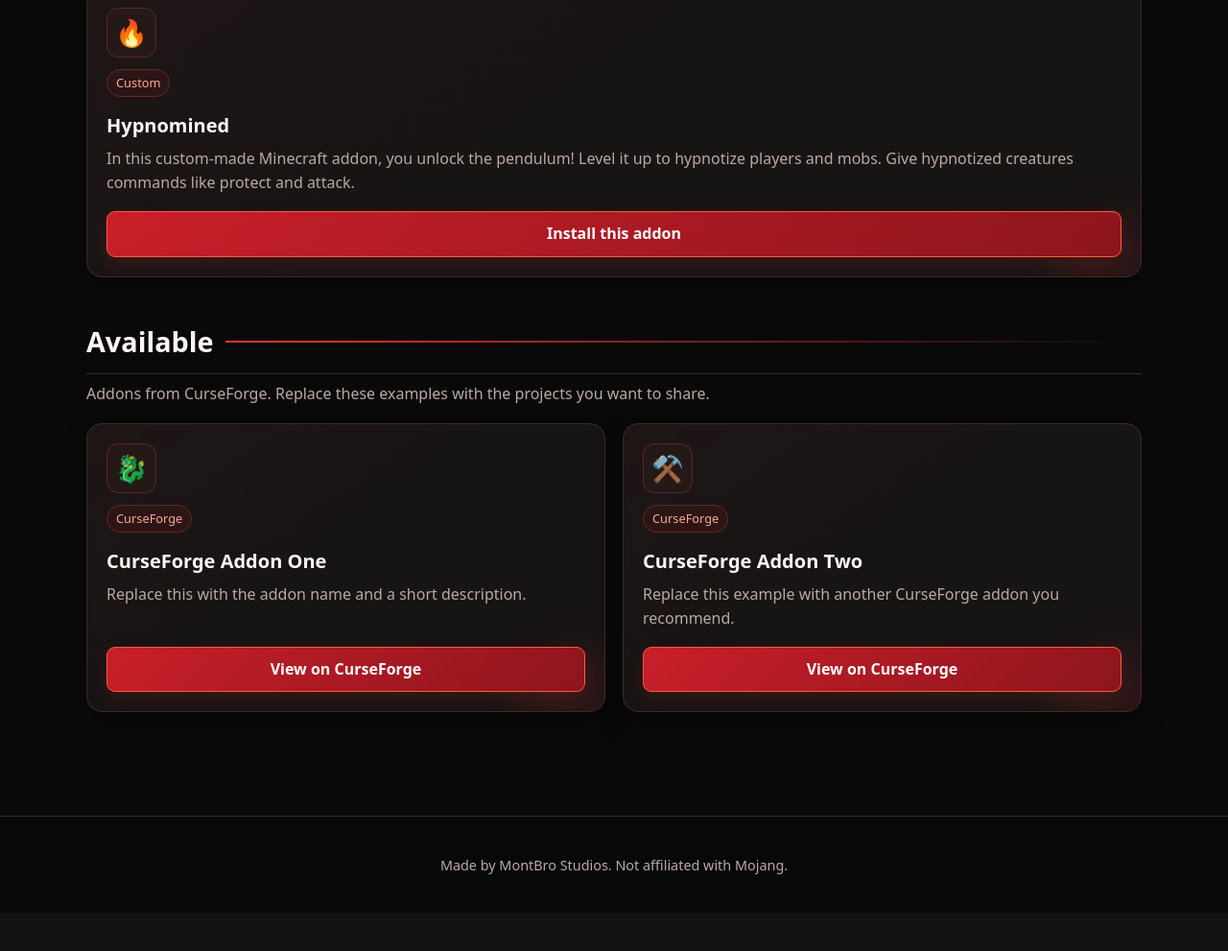
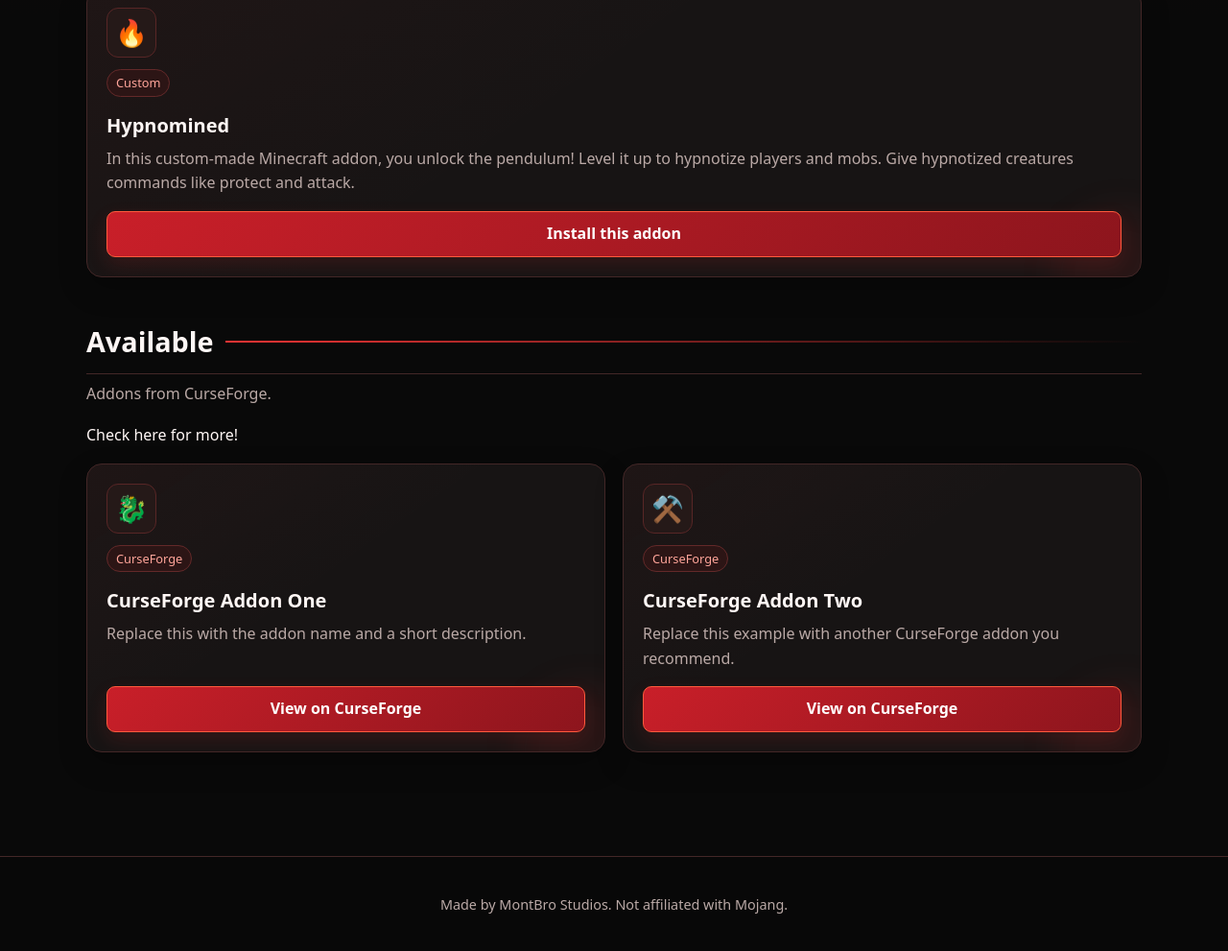
Before and after one commit to lordmontbro/MCAddon-Unblocked, a plain HTML site: page index.html in a window 1280 px wide. Shown: the part 690-1681 px from the top of the page at 96% size. Before the commit the page ends 1641 px from the top, so only its background shows below. Drawn offline with Linux system fonts and the light colour scheme.

Commit message:
Modify addons section description with a link
Updated the description to include a link to CurseForge.

```diff
--- a/index.html
+++ b/index.html
@@ -390,7 +390,7 @@
     <section class="addon-section" data-addon-section aria-labelledby="available-heading">
       <h2 class="section-heading" id="available-heading">Available</h2>
       <p class="section-description">
-        Addons from CurseForge. Replace these examples with the projects you want to share.
+        Addons from CurseForge. <p href="curseforge"> Check here for more! </p>
       </p>
 
       <div class="grid">
```
